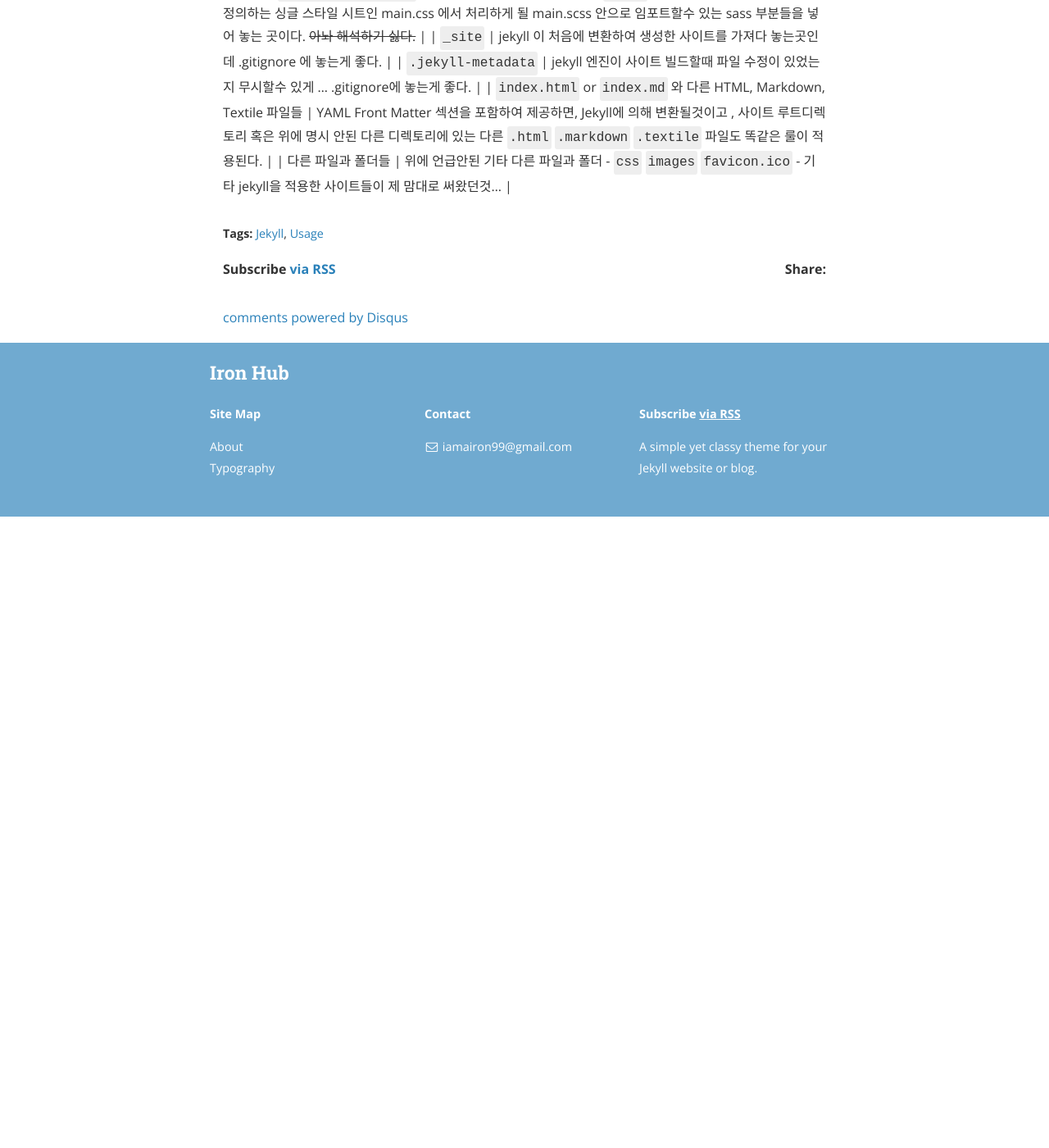
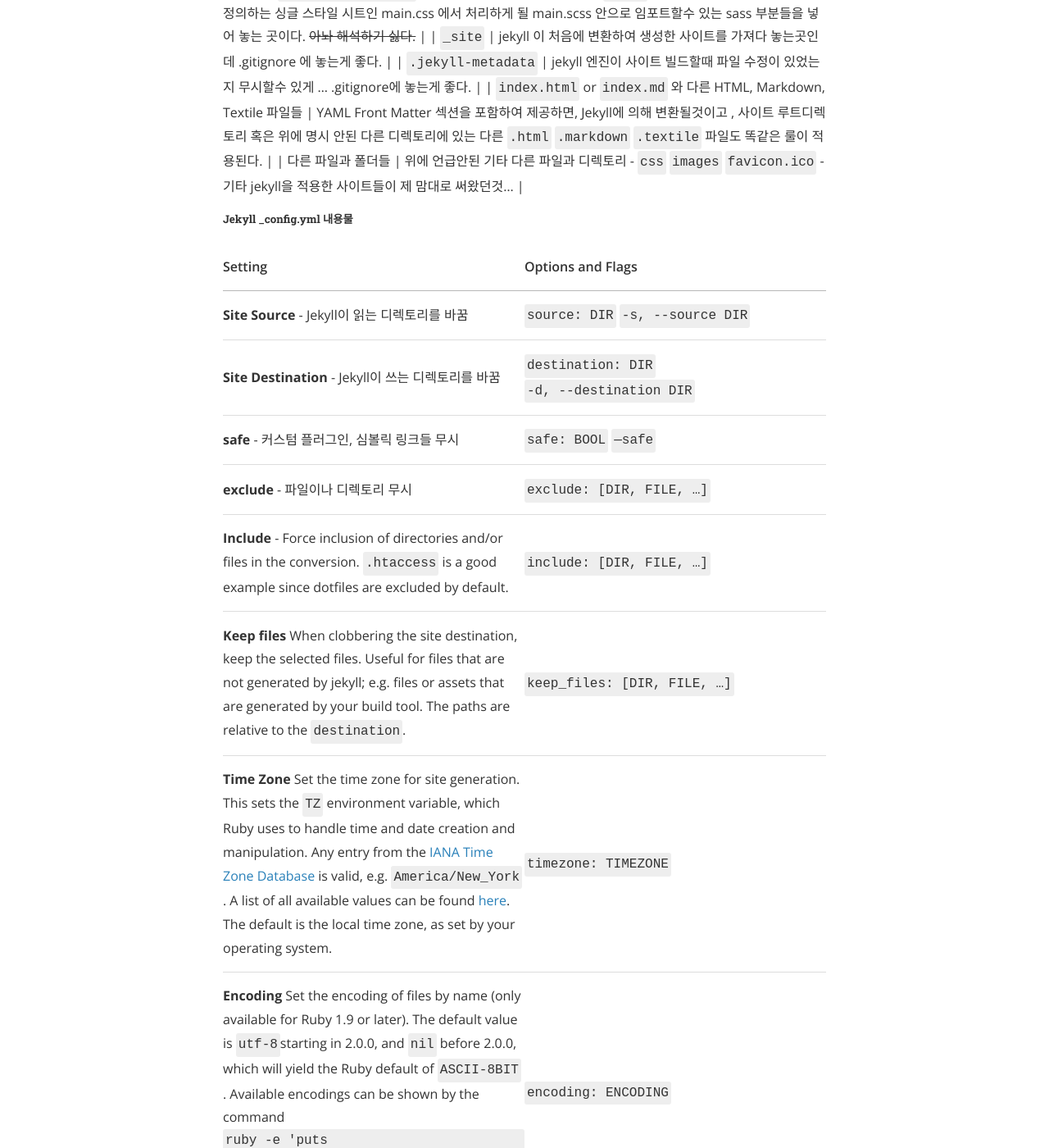
Before and after one commit to ironhub/ironhub.github.io, a Jekyll site: the page built from _posts/2017-09-07-Jekyll-Usage.md, in a window 1280 px wide and 1400 px high, scrolled down 3052 px. Shown: the whole window at 82% size. Built offline with Jekyll 4.4.1, drawn with Linux system fonts in a browser that asks for light colours; nearby versions of some CDN libraries; comment, search, counter and statistics services are not loaded; before the commit the page ends 3682 px from its top, so only the background shows below that; some of the changed text lies outside the part shown.

Commit message:
arafat
fafasf

```diff
--- a/_posts/2017-09-07-Jekyll-Usage.md
+++ b/_posts/2017-09-07-Jekyll-Usage.md
@@ -70,4 +70,20 @@ tags: Jekyll Usage
 | `_site`                                  | jekyll 이 처음에  변환하여 생성한 사이트를 가져다 놓는곳인데 .gitignore 에 놓는게  좋다. |
 | `.jekyll-metadata`                       | jekyll 엔진이 사이트 빌드할때 파일 수정이 있었는지 무시할수 있게 … .gitignore에 놓는게 좋다. |
 | `index.html` or `index.md` 와 다른 HTML, Markdown, Textile 파일들 | YAML Front Matter 섹션을 포함하여 제공하면, Jekyll에 의해 변환될것이고 , 사이트 루트디렉토리 혹은 위에 명시 안된 다른 디렉토리에 있는 다른 `.html` `.markdown`  `.textile`  파일도 똑같은 룰이 적용된다. |
-| 다른 파일과 폴더들                               | 위에 언급안된 기타 다른 파일과 폴더 - `css` `images` `favicon.ico` - 기타 jekyll을 적용한 사이트들이 제 맘대로 써왔던것... |
+| 다른 파일과 폴더들                               | 위에 언급안된 기타 다른 파일과 디렉토리 - `css` `images` `favicon.ico` - 기타 jekyll을 적용한 사이트들이 제 맘대로 써왔던것... |
+
+
+
+##### Jekyll _config.yml 내용물 #####
+
+| Setting                                  | Options and Flags                        |
+| ---------------------------------------- | ---------------------------------------- |
+| **Site Source** - Jekyll이 읽는 디렉토리를 바꿈    | `source: DIR`   `-s, --source DIR`       |
+| **Site Destination** - Jekyll이 쓰는 디렉토리를 바꿈 | `destination: DIR`  `-d, --destination DIR` |
+| **safe** - 커스텀 플러그인, 심볼릭 링크들 무시          | `safe: BOOL`  `—safe`                    |
+| **exclude** - 파일이나 디렉토리 무시               | `exclude: [DIR, FILE, …]`                |
+| **Include** - Force inclusion of directories and/or files in the conversion. `.htaccess` is a good example since dotfiles are excluded by default. | `include: [DIR, FILE, …]`                |
+| **Keep files**    When clobbering the site destination, keep the selected files. Useful for files that are not generated by jekyll; e.g. files or assets that are generated by your build tool. The paths are relative to the `destination`. | `keep_files: [DIR, FILE, …]`             |
+| **Time Zone**  Set the time zone for site generation. This sets the `TZ` environment variable, which Ruby uses to handle time and date creation and manipulation. Any entry from the [IANA Time Zone Database](https://en.wikipedia.org/wiki/Tz_database) is valid, e.g. `America/New_York`. A list of all available values can be found [here](https://en.wikipedia.org/wiki/List_of_tz_database_time_zones). The default is the local time zone, as set by your operating system. | `timezone: TIMEZONE`                     |
+| **Encoding**  Set the encoding of files by name (only available for Ruby 1.9 or later). The default value is `utf-8`starting in 2.0.0, and `nil` before 2.0.0, which will yield the Ruby default of `ASCII-8BIT`. Available encodings can be shown by the command `ruby -e 'puts Encoding::list.join("\n")'`. | `encoding: ENCODING`                     |
+| **Defaults**  Set defaults for [YAML Front Matter](http://jekyllrb.com/docs/frontmatter/) variables. |                                          |
```
